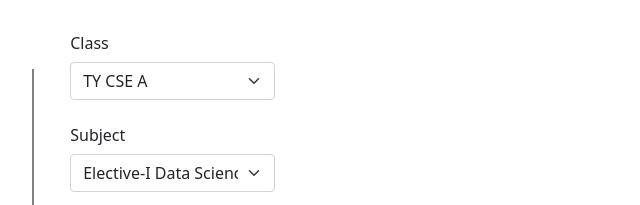
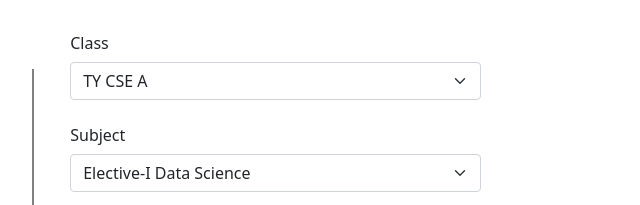
Before and after one commit to AjayPhade/attendance-automation, a website: page public/index.html in a window 1280 px wide. Shown: the top 205 px of the page, 582-1222 px from the left. Drawn offline with nearby package versions, Linux system fonts and the light colour scheme.

Commit message:
change some style

```diff
--- a/public/index.html
+++ b/public/index.html
@@ -74,7 +74,7 @@
 
         <div class="col">
             <form action="/upload" method="GET" class="needs-validation" novalidate>
-                <div class="mb-3 justify-content-center col-4">
+                <div class="mb-3 justify-content-center col-8">
                     <label for="_class" class="col-form-label">Class</label>
                     <select class="form-select" id="_class" name="_class">
                         <option value="TY CSE A" selected>TY CSE A</option>
@@ -84,7 +84,7 @@
                     </select>
                 </div>
 
-                <div class="mb-3 justify-content-center col-4">
+                <div class="mb-3 justify-content-center col-8">
                     <label for="subject" class="col-form-label">Subject</label>
                     <select class="form-select" id="subject" name="subject">
                         <option value="Elective-I Data Science" selected>Elective-I Data Science</option>
```
